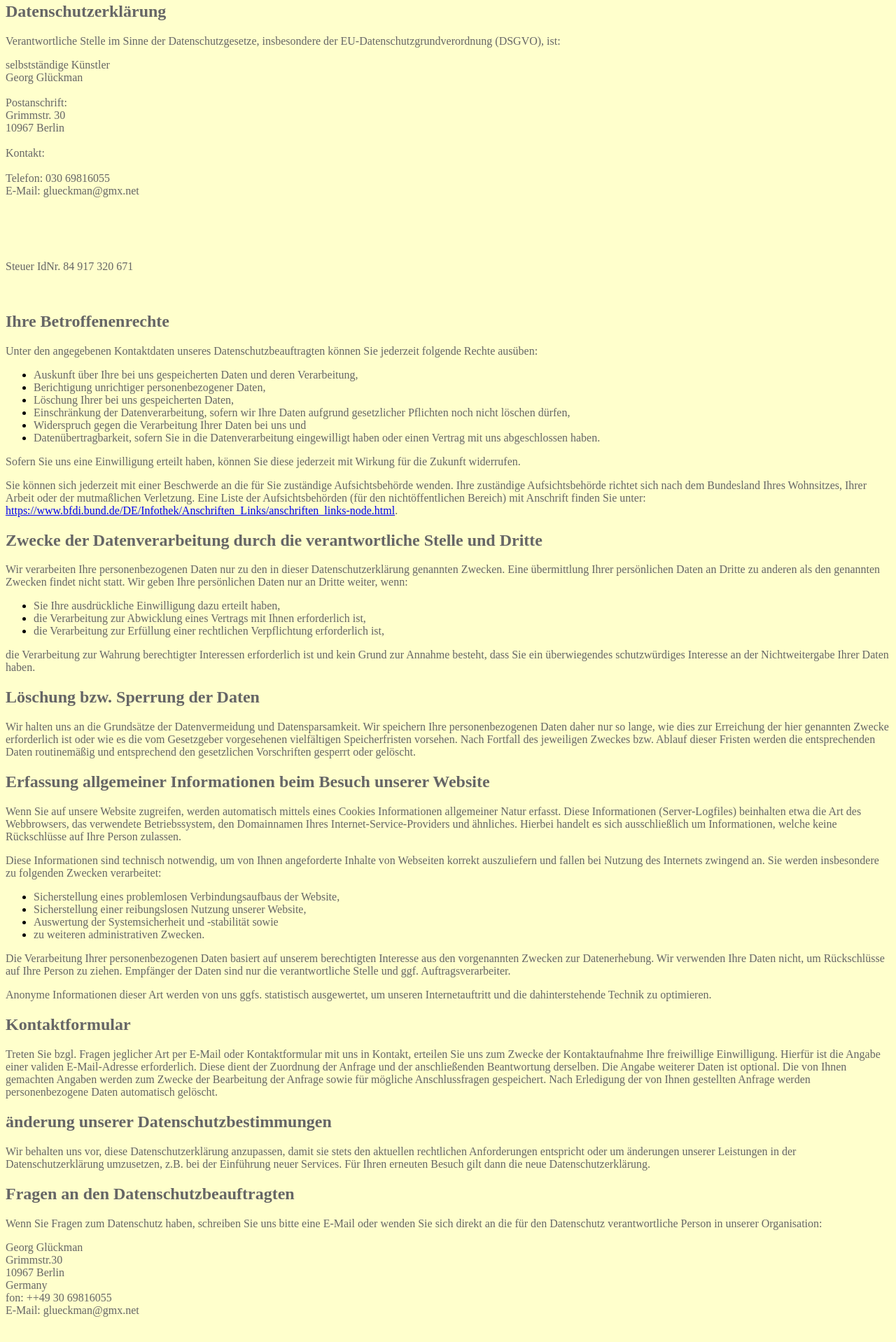
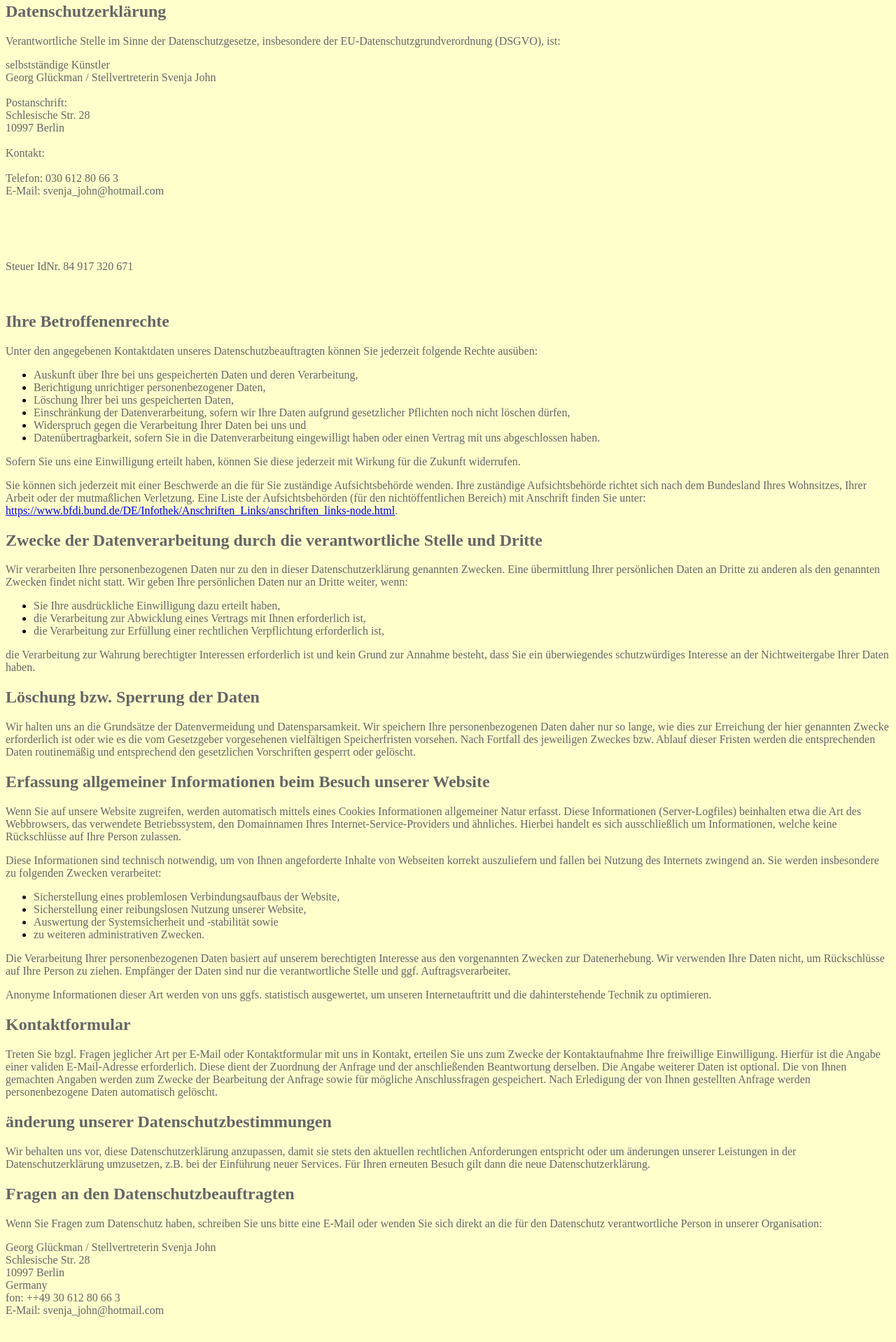
Before and after one commit to gary909/Georg-Website, a plain HTML site: page Datenschutzerklaerung.html in a window 1280 px wide. Shown: the part 43-1961 px from the top of the page at 70% size. Drawn offline with Linux system fonts and the light colour scheme.

Commit message:
changed datenschutz addresse

```diff
--- a/Datenschutzerklaerung.html
+++ b/Datenschutzerklaerung.html
@@ -48,15 +48,15 @@
 </font>
 <p><font color="#666666">selbstst&auml;ndige K&uuml;nstler
     <br>
-Georg Gl&uuml;ckman
+Georg Gl&uuml;ckman / Stellvertreterin Svenja John
     <br>
   </font>
   <font color="#666666"><br>
 Postanschrift:
     <br>
-Grimmstr. 30
+Schlesische Str. 28
     <br>
-10967 Berlin
+10997 Berlin
     <br>
   </font>
   <font color="#666666"><br>
@@ -64,9 +64,9 @@ Kontakt:
     <br>
   </font>
   <font color="#666666"><br>
-Telefon: 030 69816055
+Telefon: 030 612 80 66 3
     <br>
-E-Mail: glueckman@gmx.net
+E-Mail: svenja_john@hotmail.com
     <br>
   </font>
   <font color="#666666"><br>
@@ -299,17 +299,17 @@ verantwortliche Person in unserer Organisation:</font></p>
 
 
 </font>
-<p><font color="#666666">Georg Gl&uuml;ckman
+<p><font color="#666666">Georg Gl&uuml;ckman / Stellvertreterin Svenja John
     <br>
-Grimmstr.30
+Schlesische Str. 28
     <br>
-10967 Berlin
+10997 Berlin
     <br>
 Germany
     <br>
-fon: ++49 30 69816055
+fon: ++49 30 612 80 66 3
     <br>
-E-Mail: glueckman@gmx.net
+E-Mail: svenja_john@hotmail.com
   </font></p>
 <font color="#666666">
 
```
